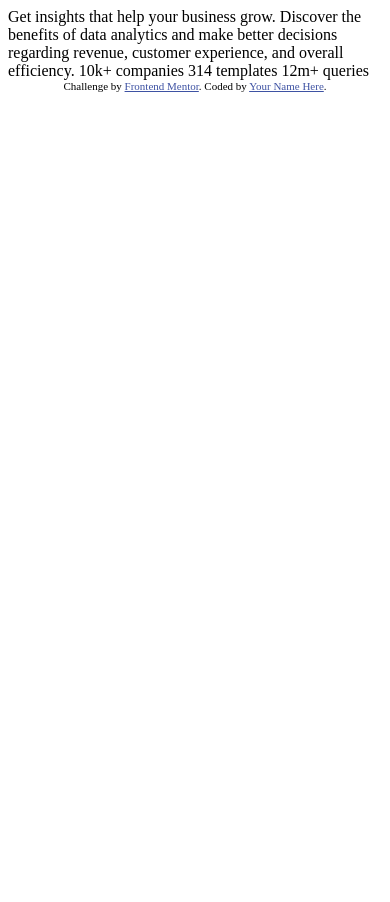
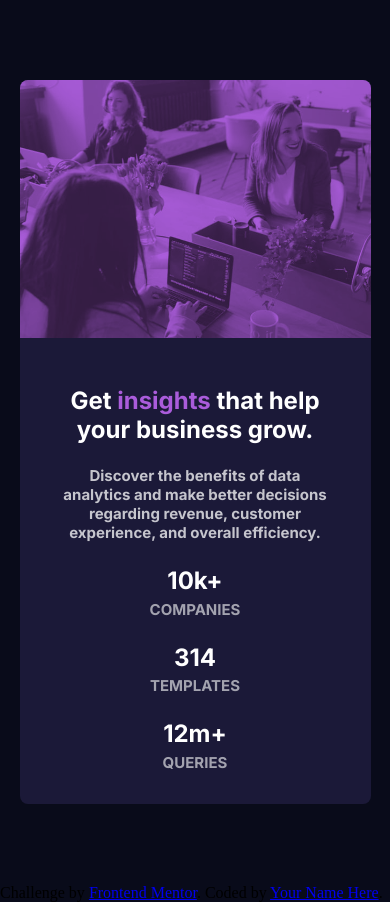
Before and after one commit to felipejoazeiro/frontend-mentor, a plain HTML site: page Challeng7/index.html in a window 390 px wide. Before the commit the page ends 844 px from the top, so only its background shows below. Drawn offline with Linux system fonts and the light colour scheme.

Commit message:
css for mobile done

```diff
--- a/Challeng7/index.html
+++ b/Challeng7/index.html
@@ -5,29 +5,46 @@
   <meta name="viewport" content="width=device-width, initial-scale=1.0"> <!-- displays site properly based on user's device -->
 
   <link rel="icon" type="image/png" sizes="32x32" href="./images/favicon-32x32.png">
-
+  <link rel="stylesheet" href="style.css">
+  <link rel="preconnect" href="https://fonts.googleapis.com">
+  <link rel="preconnect" href="https://fonts.gstatic.com" crossorigin>
+  <link href="https://fonts.googleapis.com/css2?family=Inter:wght@400;700&family=Lexend+Deca&display=swap" rel="stylesheet">
   <title>Frontend Mentor | Stats preview card component</title>
 
   <!-- Feel free to remove these styles or customise in your own stylesheet 👍 -->
-  <style>
-    .attribution { font-size: 11px; text-align: center; }
-    .attribution a { color: hsl(228, 45%, 44%); }
-  </style>
+
 </head>
 <body>
+  <main>
+    <div class="card">
+      <section class="card-text">
+        <h1>
+          Get <span>insights</span>  that help your business grow.
+        </h1>
+        <p>
+          Discover the benefits of data analytics and make better decisions regarding revenue, customer
+          experience, and overall efficiency.
+        </p>
+        <div class="card-data">
+          <h3>10k+</h3>
+          <h4>companies</h4>
+          <h3>314</h3>
+          <h4>templates</h4>
+          <h3>12m+</h3>
+          <h4>queries</h4>
+        </div>
 
-  Get insights that help your business grow.
-
-  Discover the benefits of data analytics and make better decisions regarding revenue, customer
-  experience, and overall efficiency.
-
-  10k+ companies
-  314 templates
-  12m+ queries
-
-  <div class="attribution">
-    Challenge by <a href="https://www.frontendmentor.io?ref=challenge" target="_blank">Frontend Mentor</a>.
-    Coded by <a href="#">Your Name Here</a>.
-  </div>
+      </section>
+      <picture class="card-img">
+        <img src="images/image-header-mobile.jpg" alt="Team working image">
+      </picture>
+    </div>
+  </main>
+  <footer>
+    <div class="">
+      Challenge by <a href="https://www.frontendmentor.io?ref=challenge" target="_blank">Frontend Mentor</a>.
+      Coded by <a href="#">Your Name Here</a>.
+    </div>
+  </footer>
 </body>
 </html>
--- /dev/null
+++ b/Challeng7/style.css
@@ -0,0 +1,86 @@
+:root{
+    --vary-dark-blue: hsl(233, 47%, 7%);
+    --dark-desaturated: hsl(244, 38%, 16%);
+    --soft-violet: hsl(277,64%,61%);
+
+    --white: hsl(0,0%,100%);
+    --transparent-white-main: hsla(0,0%,100%,0.75);
+    --transparent-white-headings: hsla(0,0%,100%,0.6);
+}
+
+* {
+    margin: 0;
+    padding: 0;
+    box-sizing: border-box;
+}
+body{
+    min-height: 100vh;
+    background-color: var(--vary-dark-blue);
+}
+main{
+    width: 100%;
+    min-height: 95vh;
+    display: flex;
+    align-items: center;
+}
+.card{
+    display: flex;
+    flex-direction: column-reverse;
+    text-align: center;
+    width: 90%;
+    margin: auto;
+    background-color: var(--dark-desaturated);
+    margin-top: 5em;
+    margin-bottom: 5em;
+    border-radius: 8px;
+}
+.card-img{
+    background-color: var(--soft-violet);
+    border-radius: 8px 8px 0 0;
+
+}
+.card-img img{
+    width: 100%;
+    opacity: 0.7;
+    height: 100%;
+    mix-blend-mode: multiply;
+    display: block;
+    border-radius: 8px 8px 0 0;
+}
+.card-text{
+    width: 80%;
+    margin: auto;
+    font-family: "Inter", sans-serif;
+    font-weight: 700;
+}
+.card-text h1{
+    color: var(--white);
+    margin-top: 2em;
+    font-size: 24px;
+}
+.card-text h1 span{
+    color: var(--soft-violet);
+}
+.card-text p{
+    margin-top: 1.5em;
+    color: var(--transparent-white-main);
+    font-size: 15px;
+}
+.card-data{
+    display: flex;
+    flex-direction: column;
+    margin-bottom: 2em;
+}
+.card-data h3{
+    margin-top: 1em;
+    color: var(--white);
+    font-weight: 700;
+    font-family: "Inter", sans-serif;
+    font-size: 24px;
+}
+.card-data h4{
+    text-transform: uppercase;
+    color: var(--transparent-white-headings);
+    margin-top: 0.3em;
+    font-size: 15px;
+}
```
